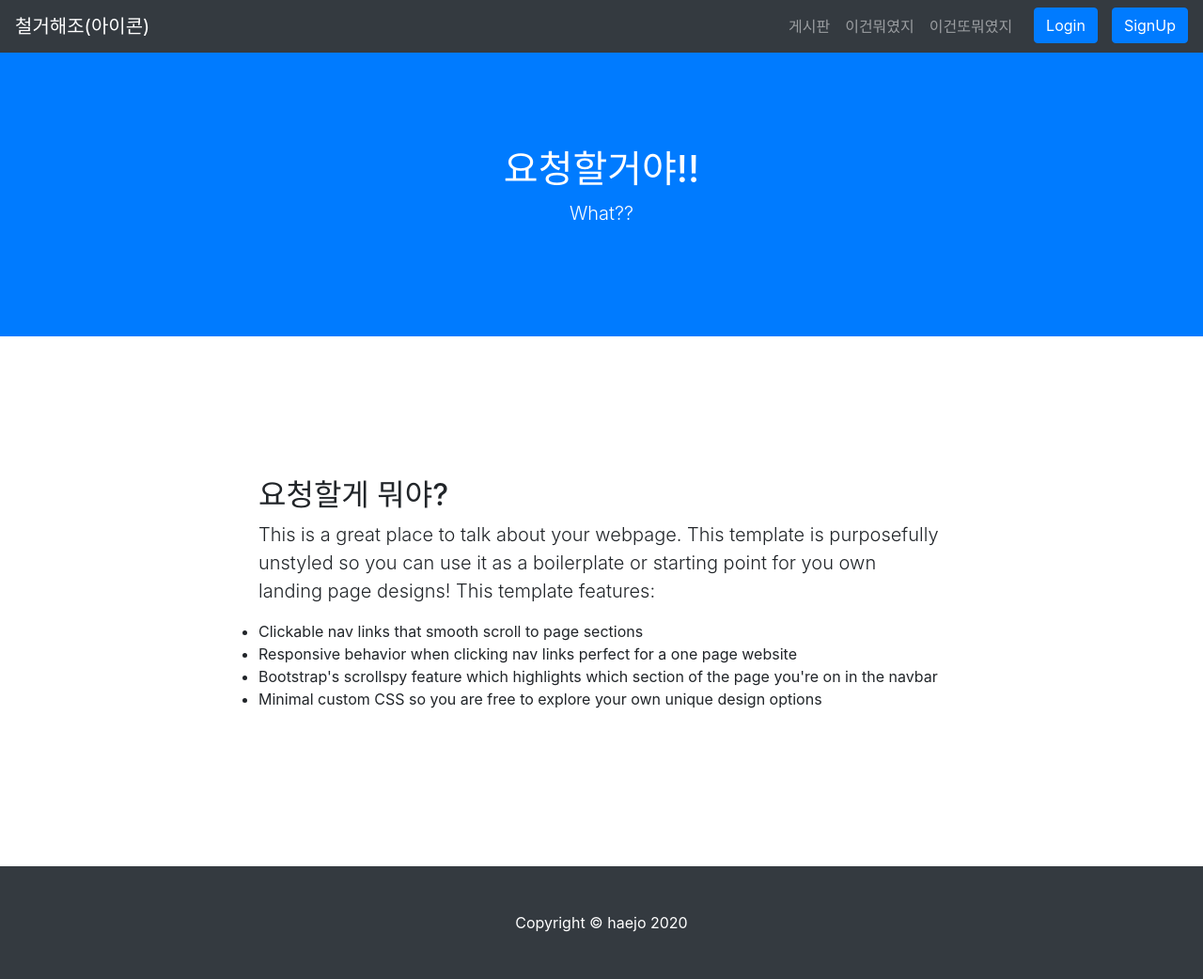
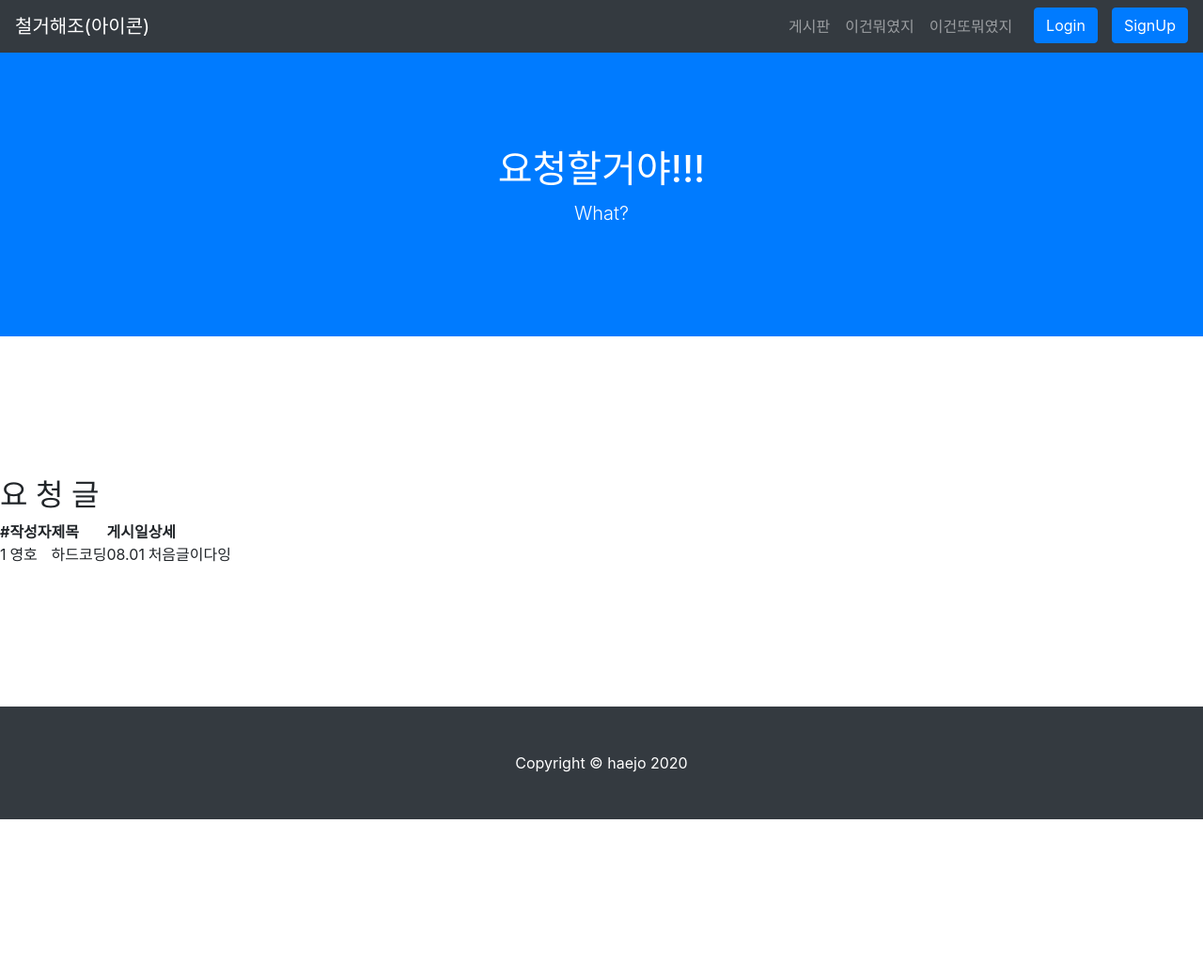
Before and after one commit to Jyoungho/lionproject, a Django app: page /requests/ in a window 1280 px wide. Shown: the whole page at 94% size. After the commit the page ends 872 px from the top, so only its background shows below. Run offline with Django 3.2, Linux system fonts and the light colour scheme; some libraries are stand-ins or nearby versions.

Commit message:
requests의 첫 페이지인 requests.html 기반구조만 작성

```diff
--- a/requests/templates/requests/requests.html
+++ b/requests/templates/requests/requests.html
@@ -13,28 +13,32 @@
 
 {% block content %}
 
-  <header class="bg-primary text-white">
-    <div class="container text-center">
-      <h1>요청할거야!!</h1>
-      <p class="lead">What??</p>
-    </div>
-  </header>
+<header class="bg-primary text-white">
+  <div class="container text-center">
+    <h1>요청할거야!!!</h1>
+    <p class="lead">What?</p>
+  </div>
+</header>
 
-  <section id="about">
-    <div class="container">
-      <div class="row">
-        <div class="col-lg-8 mx-auto">
-          <h2>요청할게 뭐야?</h2>
-          <p class="lead">This is a great place to talk about your webpage. This template is purposefully unstyled so you can use it as a boilerplate or starting point for you own landing page designs! This template features:</p>
-          <ul>
-            <li>Clickable nav links that smooth scroll to page sections</li>
-            <li>Responsive behavior when clicking nav links perfect for a one page website</li>
-            <li>Bootstrap's scrollspy feature which highlights which section of the page you're on in the navbar</li>
-            <li>Minimal custom CSS so you are free to explore your own unique design options</li>
-          </ul>
-        </div>
-      </div>
-    </div>
-  </section>
-
+<section>
+  <h2>요 청 글</h2>
+  <table>
+    <thead>
+      <tr>
+        <th>#</th>
+        <th>작성자</th>
+        <th>제목</th>
+        <th>게시일</th>
+        <th>상세</th>
+      </tr>
+    </thead>
+    <tbody>
+      <td>1</td>
+      <td>영호</td>
+      <td>하드코딩</td>
+      <td> 08.01</td>
+      <td> 처음글이다잉</td>
+    </tbody>
+  </table>
+</section>
 {% endblock %}
--- a/requests/urls.py
+++ b/requests/urls.py
@@ -17,7 +17,11 @@ from django.contrib import admin
 from django.urls import path, include
 from . import views
 
+app_name='requests'
 urlpatterns = [
     path('', views.requests, name = 'requests'),
-
+    path('new/', views.new, name = 'new'),
+    path('<int:requests_id>/', views.detail, name = 'detail'),
+    path('<int:requests_id>/', views.edit, name = 'edit'),
+    path('<int:requests_id>/', views.delete, name = 'delete'),
 ]
--- a/requests/views.py
+++ b/requests/views.py
@@ -1,7 +1,28 @@
-from django.shortcuts import render
+from django.shortcuts import render, redirect
+from django.utils import timezone
 
 # Create your views here.
 
 def requests(request):
     context = {}
     return render(request, 'requests/requests.html', context)
+
+def new(request):
+    context = {}
+    return render(request, 'requests/new.html', context)
+
+def create(request):
+    context = {}
+    return render(request, 'requests/requests.html', context)
+
+def detail(request):
+    context = {}
+    return render(request, 'requests/detail.html', context)
+
+def edit(request):
+    context = {}
+    return render(request, 'requests/edit.html', context)
+
+def delete(request):
+    context = {}
+    return redirect('requests:requests')
```
